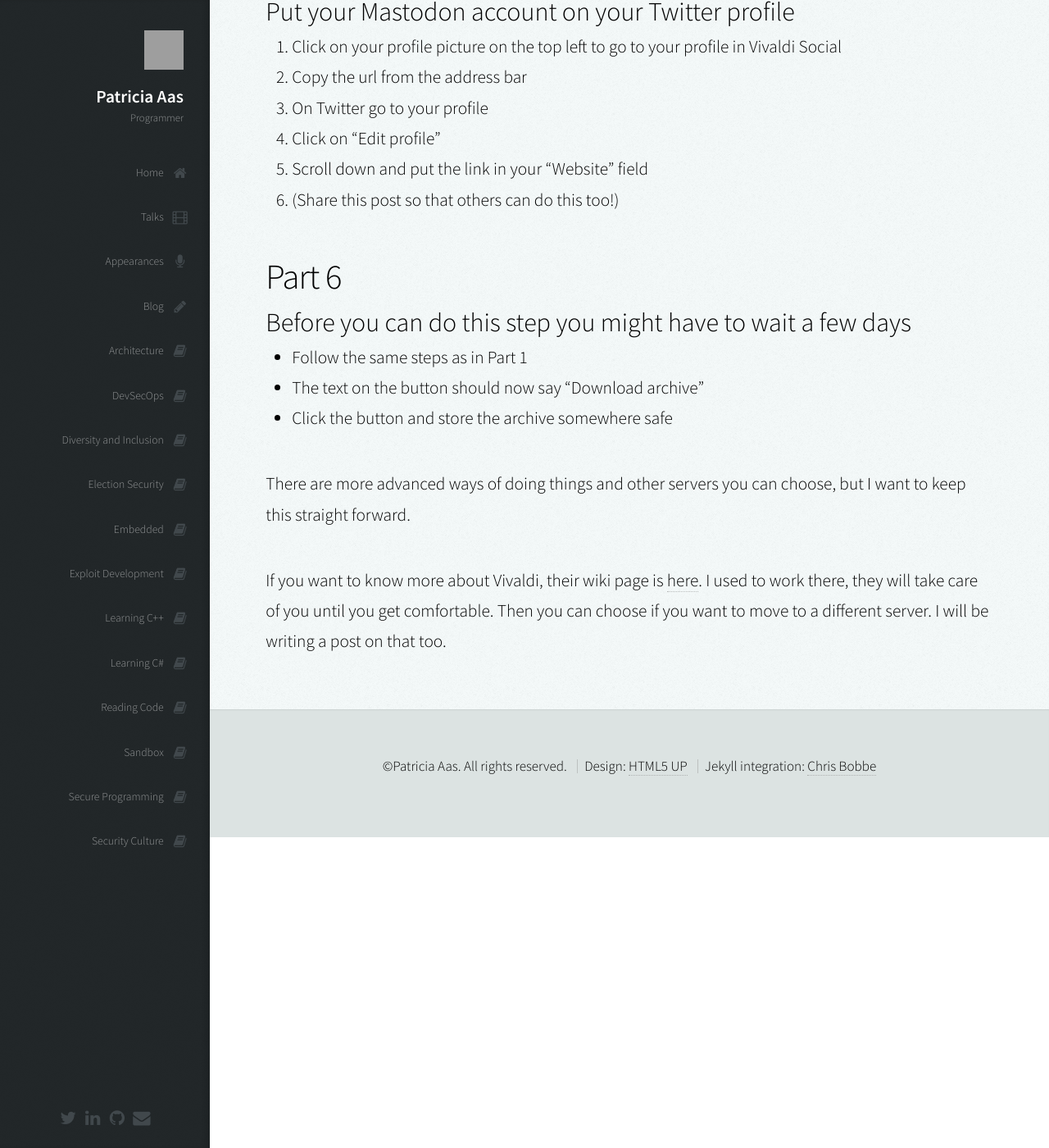
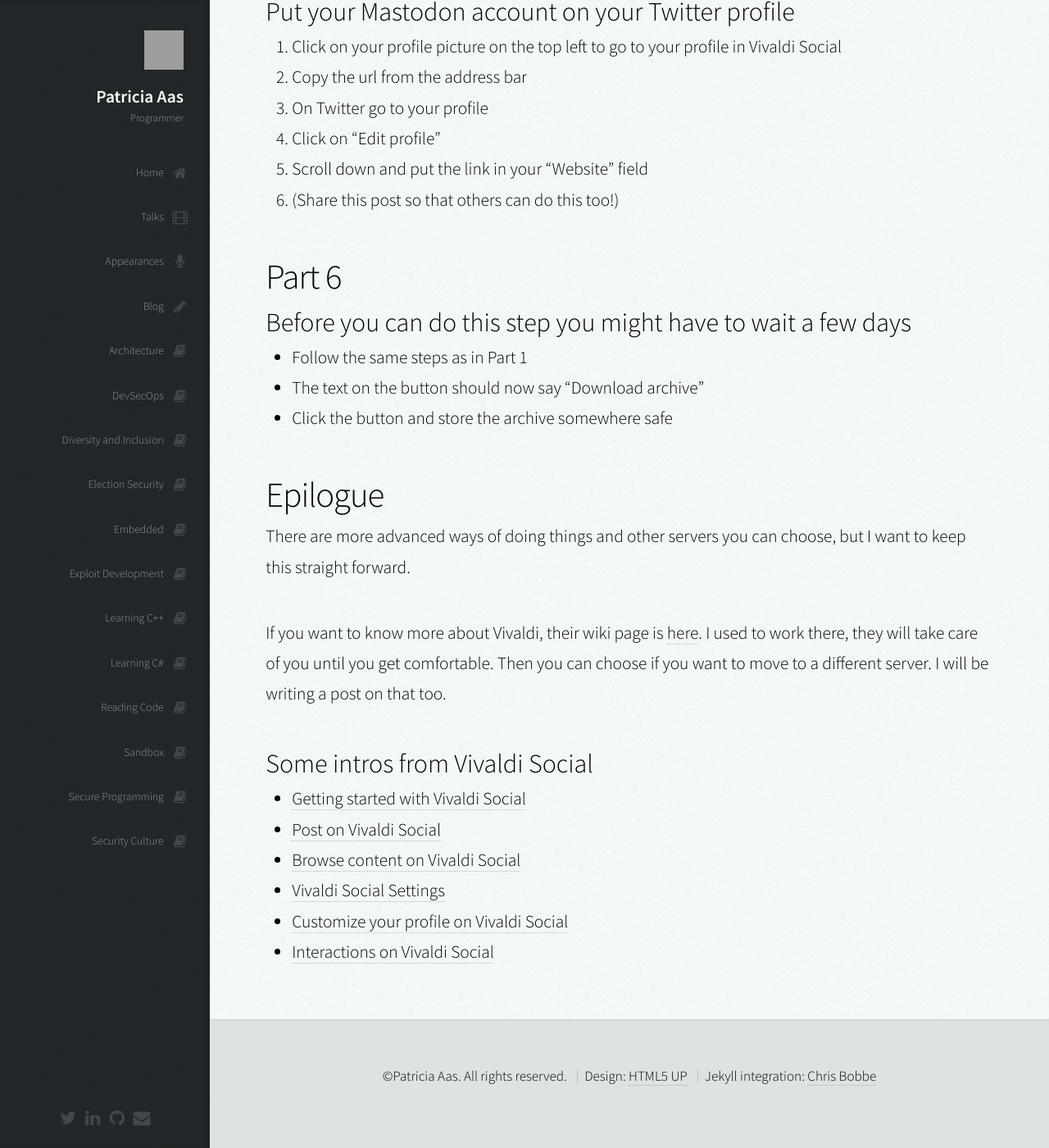
Before and after one commit to patricia-gallardo/patricia-gallardo.github.io, a Jekyll site: the page built from _posts/2022-11-18-twitter_off_ramp.md, in a window 1280 px wide and 1400 px high, scrolled down 2447 px. Shown: the whole window at 82% size. Built offline with Jekyll 4.4.1, drawn with Linux system fonts in a browser that asks for light colours; nearby versions of some CDN libraries; grey boxes are pictures that could not be loaded.

Commit message:
Add links to Vivaldi Social

```diff
--- a/_posts/2022-11-18-twitter_off_ramp.md
+++ b/_posts/2022-11-18-twitter_off_ramp.md
@@ -83,11 +83,22 @@
 * The text on the button should now say "Download archive"
 * Click the button and store the archive somewhere safe
 
+## Epilogue
+
 There are more advanced ways of doing things and other servers you can choose, but I want to keep this straight forward.
 
 If you want to know more about Vivaldi, their wiki page is [here][7]. I used to work there, they will take care of you
 until you get comfortable. Then you can choose if you want to move to a different server. I will be writing a post on
 that too.
+
+### Some intros from Vivaldi Social
+
+* [Getting started with Vivaldi Social][8]
+* [Post on Vivaldi Social][9]
+* [Browse content on Vivaldi Social][10]
+* [Vivaldi Social Settings][11]
+* [Customize your profile on Vivaldi Social][12]
+* [Interactions on Vivaldi Social][13]
 
 [1]: https://twitter.com/settings/download_your_data
 
```
Also changed, not shown: other parts of _posts/2022-11-18-twitter_off_ramp.md (+12 -0 lines).
